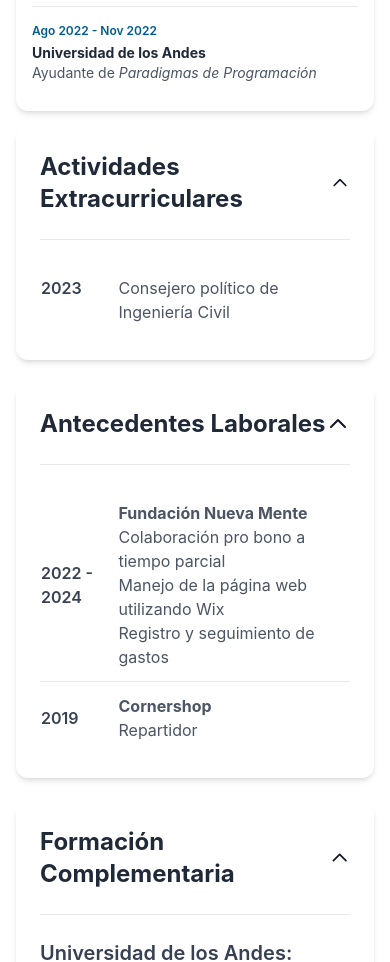
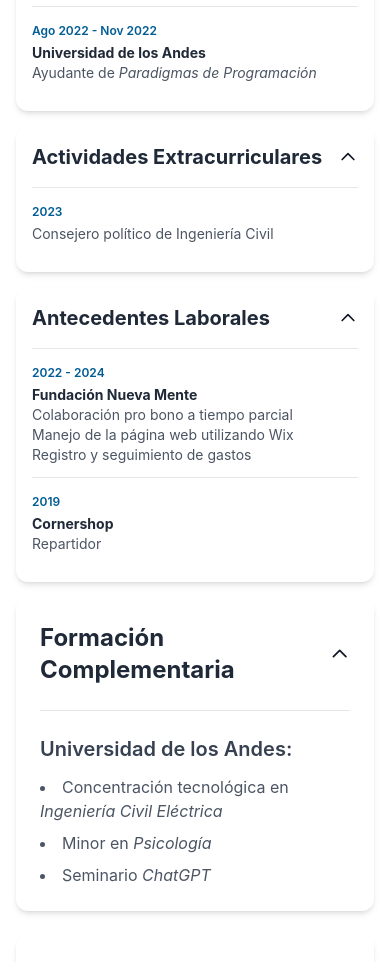
Before and after one commit to AlbertoZuiga/AlbertoZuiga.github.io, a React (Vite) app: page /about in a window 390 px wide. Shown: the part 1360-2322 px from the top of the page. Built offline with nearby package versions, Linux system fonts and the light colour scheme; no server answers.

Commit message:
feat: improve mobile responsiveness for extracurricular and work sections in About page

```diff
--- a/src/pages/About.jsx
+++ b/src/pages/About.jsx
@@ -253,9 +253,9 @@ const About = () => {
         </section>
 
         {/* Actividades Extracurriculares */}
-        <section className="card mb-6">
+        <section className="card mb-4 sm:mb-6 dark:bg-gray-800 transition-colors duration-300">
           <div
-            className="flex justify-between items-center p-6 cursor-pointer hover:bg-gray-50 transition-colors"
+            className="flex justify-between items-center p-4 sm:p-6 cursor-pointer hover:bg-gray-50 dark:hover:bg-gray-700 transition-colors"
             onClick={() => toggleSection("extracurricular")}
             onKeyDown={(e) => handleKeyDown(e, "extracurricular")}
             role="button"
@@ -263,11 +263,11 @@ const About = () => {
             aria-expanded={expandedSections.extracurricular}
             aria-label="Expandir o contraer Actividades Extracurriculares"
           >
-            <h2 className="text-2xl font-bold text-gray-800">
+            <h2 className="text-xl sm:text-2xl font-bold text-gray-800 dark:text-white">
               Actividades Extracurriculares
             </h2>
             <svg
-              className={`w-6 h-6 transform transition-transform ${
+              className={`w-5 h-5 sm:w-6 sm:h-6 transform transition-transform dark:text-white flex-shrink-0 ml-2 ${
                 expandedSections.extracurricular ? "rotate-180" : ""
               }`}
               fill="none"
@@ -283,34 +283,26 @@ const About = () => {
             </svg>
           </div>
           {expandedSections.extracurricular && (
-            <div className="px-6 pb-6">
-              <hr className="mb-6" />
-              <table className="w-full">
-                <thead className="sr-only">
-                  <tr>
-                    <th>Año</th>
-                    <th>Actividad</th>
-                  </tr>
-                </thead>
-                <tbody className="divide-y divide-gray-200">
-                  <tr>
-                    <td className="py-3 font-semibold text-gray-700 w-1/4 align-top">
+            <div className="px-4 sm:px-6 pb-4 sm:pb-6">
+              <hr className="mb-4 sm:mb-6 dark:border-gray-700" />
+              <div className="space-y-3">
+                <div className="pb-3">
+                  <div className="font-semibold text-primary-600 dark:text-primary-400 text-xs sm:text-sm mb-1 sm:mb-2">
                     2023
-                    </td>
-                    <td className="py-3 text-gray-600">
+                  </div>
+                  <div className="text-gray-600 dark:text-gray-400 text-sm sm:text-base">
                     Consejero político de Ingeniería Civil
-                    </td>
-                  </tr>
-                </tbody>
-              </table>
+                  </div>
+                </div>
+              </div>
             </div>
           )}
         </section>
 
         {/* Antecedentes Laborales */}
-        <section className="card mb-6">
+        <section className="card mb-4 sm:mb-6 dark:bg-gray-800 transition-colors duration-300">
           <div
-            className="flex justify-between items-center p-6 cursor-pointer hover:bg-gray-50 transition-colors"
+            className="flex justify-between items-center p-4 sm:p-6 cursor-pointer hover:bg-gray-50 dark:hover:bg-gray-700 transition-colors"
             onClick={() => toggleSection("work")}
             onKeyDown={(e) => handleKeyDown(e, "work")}
             role="button"
@@ -318,11 +310,11 @@ const About = () => {
             aria-expanded={expandedSections.work}
             aria-label="Expandir o contraer Antecedentes Laborales"
           >
-            <h2 className="text-2xl font-bold text-gray-800">
+            <h2 className="text-xl sm:text-2xl font-bold text-gray-800 dark:text-white">
               Antecedentes Laborales
             </h2>
             <svg
-              className={`w-6 h-6 transform transition-transform ${
+              className={`w-5 h-5 sm:w-6 sm:h-6 transform transition-transform dark:text-white flex-shrink-0 ml-2 ${
                 expandedSections.work ? "rotate-180" : ""
               }`}
               fill="none"
@@ -338,40 +330,34 @@ const About = () => {
             </svg>
           </div>
           {expandedSections.work && (
-            <div className="px-6 pb-6">
-              <hr className="mb-6" />
-              <table className="w-full">
-                <thead className="sr-only">
-                  <tr>
-                    <th>Período</th>
-                    <th>Trabajo</th>
-                  </tr>
-                </thead>
-                <tbody className="divide-y divide-gray-200">
-                  <tr>
-                    <td className="py-3 font-semibold text-gray-700 w-1/4">
+            <div className="px-4 sm:px-6 pb-4 sm:pb-6">
+              <hr className="mb-4 sm:mb-6 dark:border-gray-700" />
+              <div className="space-y-4 sm:space-y-3">
+                <div className="pb-3 sm:pb-4 border-b border-gray-200 dark:border-gray-700 last:border-b-0">
+                  <div className="font-semibold text-primary-600 dark:text-primary-400 text-xs sm:text-sm mb-1 sm:mb-2">
                     2022 - 2024
-                    </td>
-                    <td className="py-3 text-gray-600">
-                      <strong>Fundación Nueva Mente</strong>
+                  </div>
+                  <div className="text-gray-600 dark:text-gray-400 text-sm sm:text-base">
+                    <strong className="text-gray-800 dark:text-gray-200">Fundación Nueva Mente</strong>
                     <br />
                     Colaboración pro bono a tiempo parcial
                     <br />
                     Manejo de la página web utilizando Wix
                     <br />
                     Registro y seguimiento de gastos
-                    </td>
-                  </tr>
-                  <tr>
-                    <td className="py-3 font-semibold text-gray-700">2019</td>
-                    <td className="py-3 text-gray-600">
-                      <strong>Cornershop</strong>
+                  </div>
+                </div>
+                <div className="pb-3 sm:pb-4">
+                  <div className="font-semibold text-primary-600 dark:text-primary-400 text-xs sm:text-sm mb-1 sm:mb-2">
+                    2019
+                  </div>
+                  <div className="text-gray-600 dark:text-gray-400 text-sm sm:text-base">
+                    <strong className="text-gray-800 dark:text-gray-200">Cornershop</strong>
                     <br />
                     Repartidor
-                    </td>
-                  </tr>
-                </tbody>
-              </table>
+                  </div>
+                </div>
+              </div>
             </div>
           )}
         </section>
```
Lines whose indentation alone changed are shown as unchanged.
